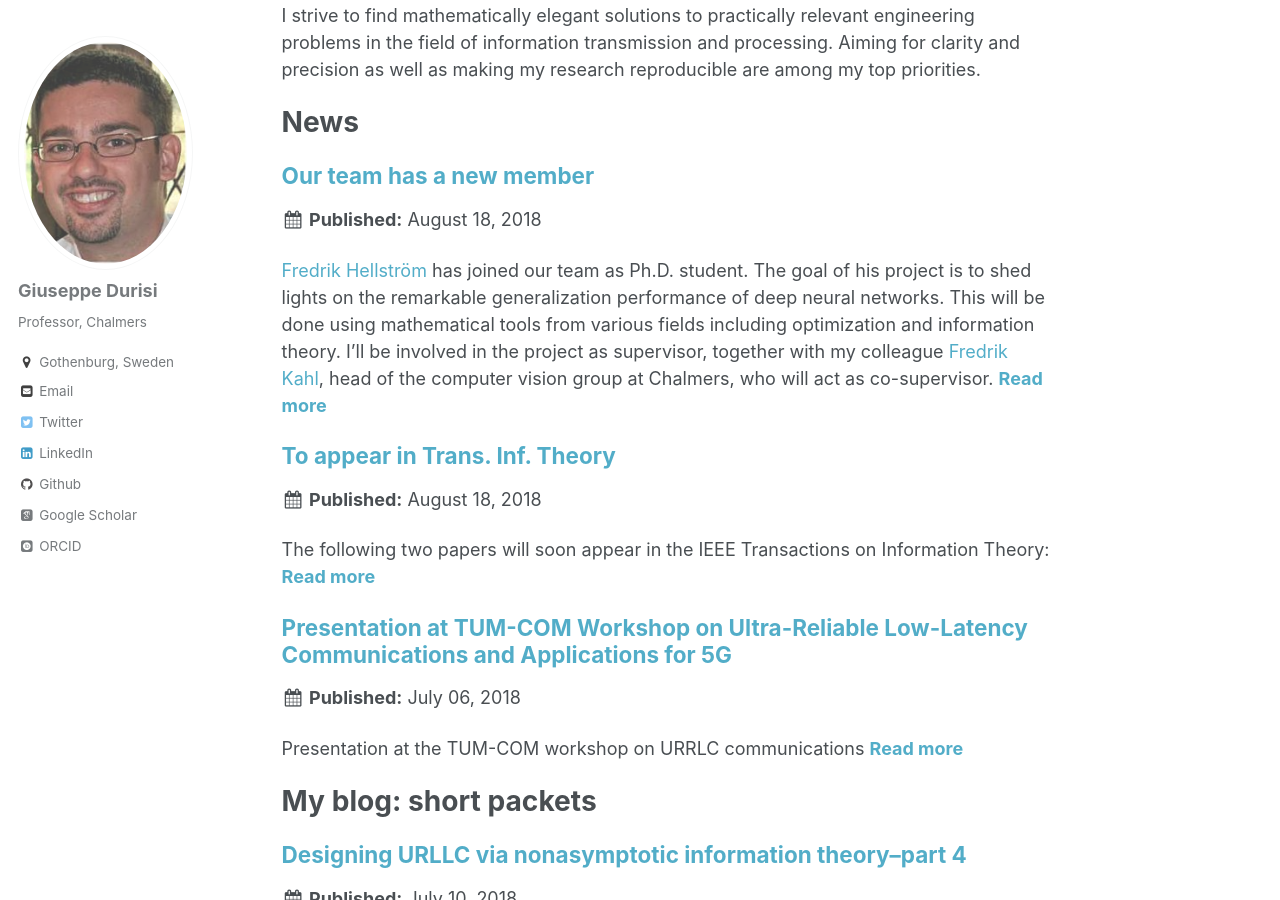
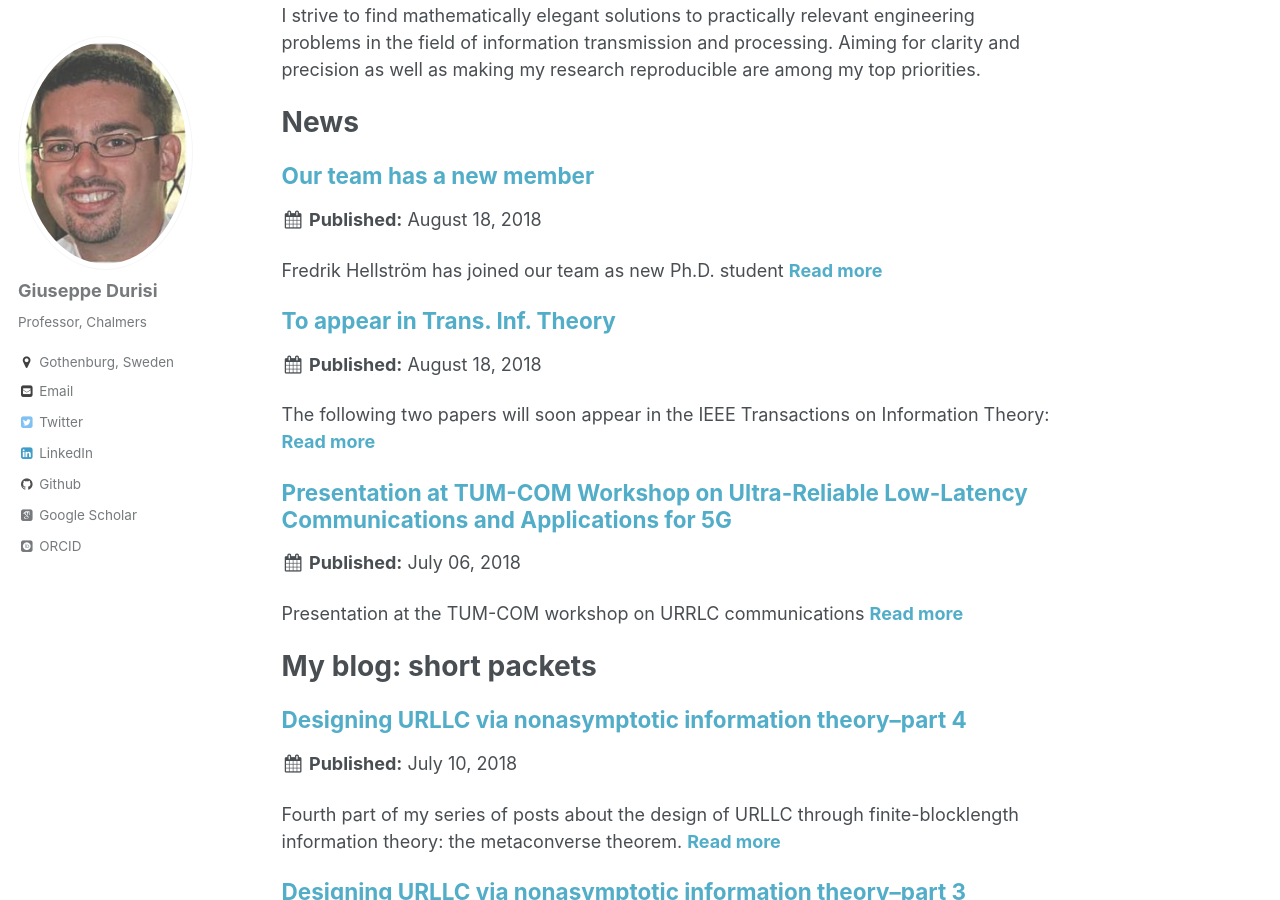
Before and after one commit to gdurisi/gdurisi.github.io, a Jekyll site: the page built from _pages/about.md, in a window 1280 px wide and 900 px high, scrolled down 814 px. Built offline with Jekyll 4.4.1, drawn with Linux system fonts in a browser that asks for light colours; some web fonts are replaced; some of the changed lines change nothing that is shown.

Commit message:
fredrik post updated

```diff
--- a/_posts/2018-08-18-team.md
+++ b/_posts/2018-08-18-team.md
@@ -2,6 +2,7 @@
 title:  "Our team has a new member"
 date: 2018-08-18
 read_time: false
+excerpt: "Fredrik Hellström has joined our team as new Ph.D. student"
 categories:
   - news-post
 tags:
```
